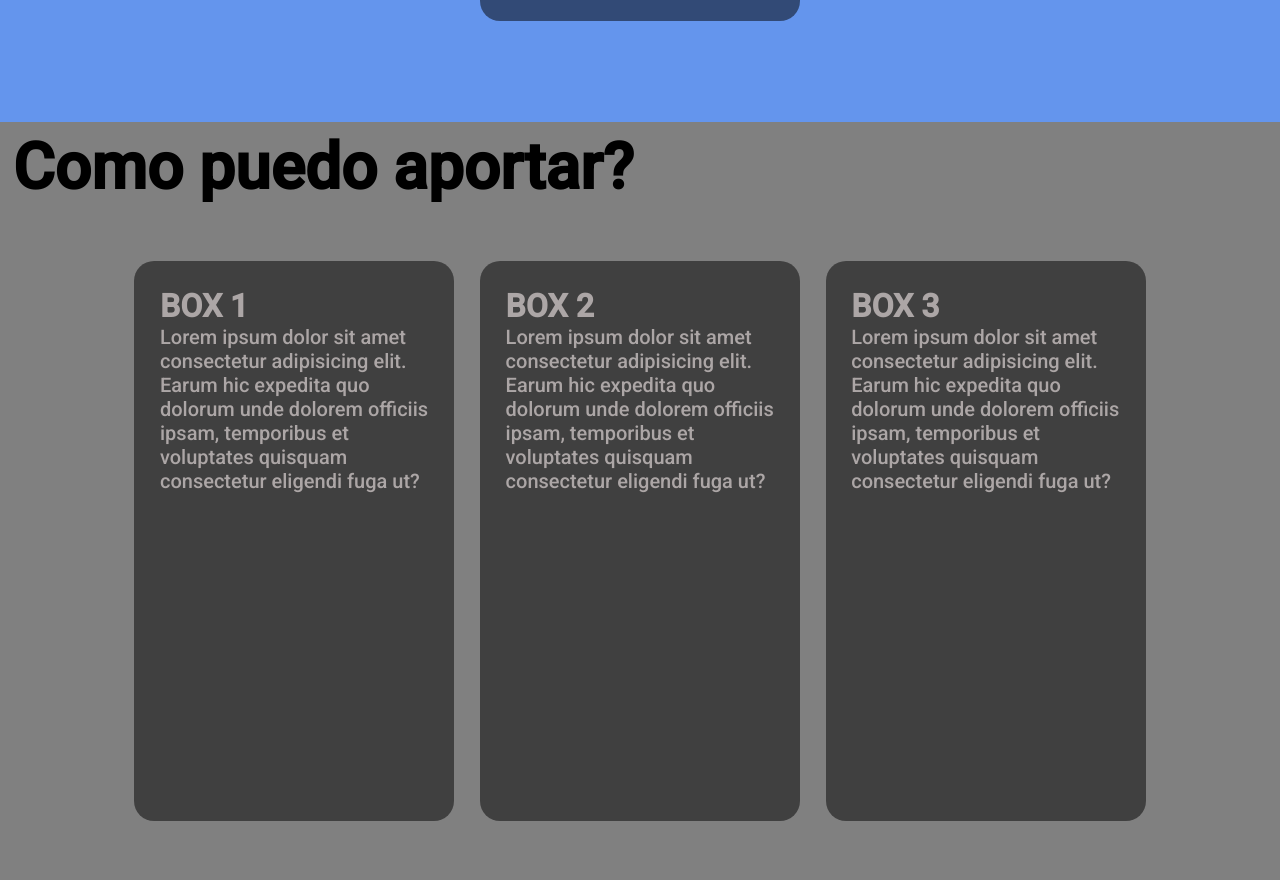
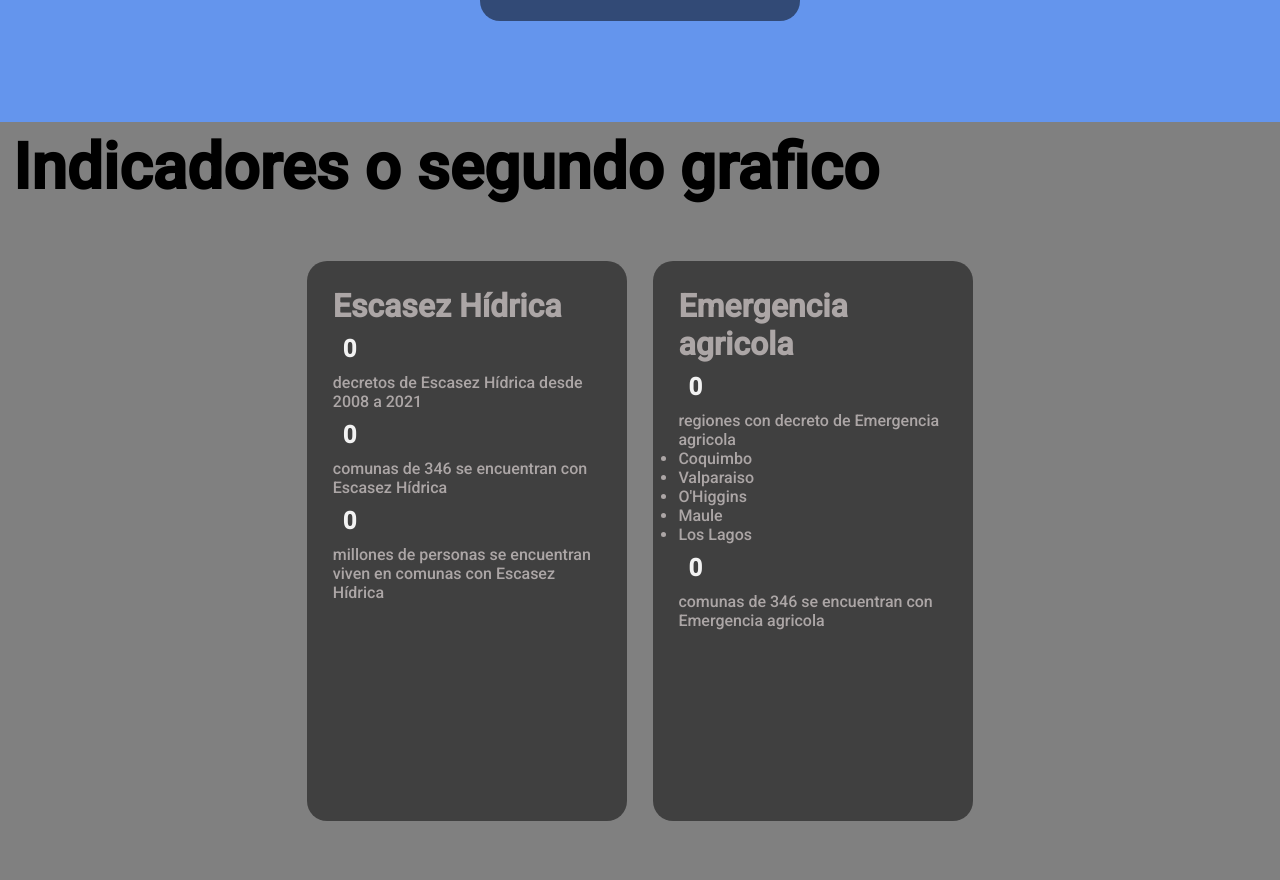
Before and after one commit to pensamientovisual/grupo2-2021-2, a plain HTML site: page index.html in a window 1280 px wide. Shown: the part 1478-2358 px from the top of the page. Drawn offline with nearby package versions, Linux system fonts and the light colour scheme.

Commit message:
Info + indicadores

```diff
--- a/css/styles_2.css
+++ b/css/styles_2.css
@@ -127,6 +127,8 @@ button {
 }
 
 .box{
+    display: flex;
+    flex-direction: column;
     float: left;
     padding: 2vw;
     margin: auto 1vw;
@@ -141,3 +143,14 @@ button {
 .box p {
     font-size: 1.25rem;
 }
+
+
+
+.counter {
+    display: block;
+    font-size: 24px;
+    color: #f2f2f2;
+    padding: 10px;
+    font-weight: 600;
+    width: 50px;
+  }
--- a/index.html
+++ b/index.html
@@ -79,33 +79,77 @@
         <div class="centrar cajas">
             <div class="box">
                 <h2>BOX 1</h2>
-                <P>Lorem</P>
+                <p>Lorem</p>
             </div>
         </div>
     </section>
 
     <section class="seccion3" id="seccion3">
+        <h1>Indicadores o segundo grafico </h1>
+        <div class="centrar cajas">
+            <div class="box">
+                <h2>Escasez Hídrica</h2>
+                <div class="counter" data-target="184">0</div>
+                <div class="text"> decretos de Escasez Hídrica desde 2008 a 2021</div>
+
+                <div class="counter" data-target="168">0 </div>
+                <div class="text"> comunas de 346 se encuentran con Escasez Hídrica </div>
+
+                <div class="counter" data-target="6248047">0  </div>
+                <div class="text"> millones de personas se encuentran viven en comunas con Escasez Hídrica </div>
+
+            </div>
+            <div class="box">
+                <h2>Emergencia agricola </h2>
+                <div class="counter" data-target="5">0</div>
+                <div class="text"> regiones con decreto de Emergencia agricola</div>
+                <ul>
+                    <li>Coquimbo</li>
+                    <li>Valparaiso</li>
+                    <li>O'Higgins</li>
+                    <li>Maule</li>
+                    <li>Los Lagos </li>
+                </ul>
+
+
+                <div class="counter" data-target="146">0</div>
+                <div class="text"> comunas de 346 se encuentran con Emergencia agricola </div>
+            </div>
+        </div>
+    </section>
+
+    <section class="seccion4" id="seccion4">
         <h1>Como puedo aportar?</h1>
         <div class="centrar cajas">
             <div class="box">
-                <h2>BOX 1</h2>
-                <P>Lorem ipsum dolor sit amet consectetur adipisicing elit. Earum hic expedita quo dolorum unde
-                    dolorem
-                    officiis ipsam, temporibus et voluptates quisquam consectetur eligendi fuga ut?</P>
+                <h2>Evita el despilfarro de agua</h2>
+                <p>Las acciones individuales pueden contribuir enormemente a mermar este problema, evitar el despilfarro de agua, controlar su consumo o su reutilización es clave para garantizar el cuidado del agua.</p>
+                <ul>
+                    <li>Utiliza sistemas de control del agua en el inodoro</li>
+                    <li>Utiliza la lavadora con carga completa y pon el lavavajillas solo cuando esté lleno.</li>
+                    <li>Cierra el grifo mientras te lavas las manos o dientes, mientras te afeitas o aplicas shaampon y/o jabon de ducha</li>
+                </ul>
             </div>
             <div class="box">
-                <h2>BOX 2</h2>
-                <P>Lorem ipsum dolor sit amet consectetur adipisicing elit. Earum hic expedita quo dolorum unde
-                    dolorem
-                    officiis ipsam, temporibus et voluptates quisquam consectetur eligendi fuga ut?</P>
+                <h2>Cuidar el agua</h2>
+                <p>No contaminar el agua es también resulta esencial para el tratamientos de aguas, reutilización y aprovechamiento.</p>
+                <ul>
+                    <li>Nunca utilices el inodoro como papelera, no consiguen degradarse antes de llegar a las depuradoras.</li>
+                    <li>Eliminar el vertimiento y minimizar la emisión de productos químicos y materiales peligrosos</li>
+                    <li>No eches el aceite por el wáter ni por el lavabo, los medicamentos tambien puede ser altamente contaminantes</li>
+                </ul>
             </div>
             <div class="box">
-                <h2>BOX 3</h2>
-                <P>Lorem ipsum dolor sit amet consectetur adipisicing elit. Earum hic expedita quo dolorum unde
-                    dolorem
-                    officiis ipsam, temporibus et voluptates quisquam consectetur eligendi fuga ut?</P>
+                <h2>Nuevo ciclo del agua </h2>
+                <p>Dar un segundo uso al agua que utilizamos es una practica excelente para cuidar el agua y nuestro bolsillo</p>
+                <ul>
+                    <li>Reutilizar el agua del lavamanos y la utilizada en la cocina.</li>
+                    <li>Colectar agua desde la lluvia y/o neblina. </li>
+                    <li>Tener sistemas de regadios que aprovechen al maximo el agua</li>
+                </ul>
             </div>
         </div>
+
     </section>
 
     <div class="navegacion">
@@ -118,6 +162,9 @@
         <a href="#seccion3">
             <button>Sección3</button>
         </a>
+        <a href="#seccion4">
+            <button>Sección4</button>
+        </a>
     </div>
 </body>
 
--- a/js/javascript_2.js
+++ b/js/javascript_2.js
@@ -12,7 +12,25 @@ let dataprecipitacion = {
 let eje = [1990, 1991, 1992, 1993, 1994, 1995, 1996, 1997, 1998, 1999, 2000, 2001, 2002, 2003, 2004, 2005, 2006, 2007, 2008, 2009, 2010, 2011, 2012, 2013, 2014, 2015, 2016, 2017, 2018, 2019, 2020]
 
 
+const counters = document.querySelectorAll("span"); // Problema -> Vacio
+console.log(counters);
+const speed = 200;
+counters.forEach(counter => {
+  const updateCount = () => {
+    const target = +counter.getAttribute('data-target');
+    const count = +counter.innerText;
 
+    const inc = target / speed;
+
+    if (count < target) {
+      count.innerText = count + inc;
+      setTimeout(updateCount, 1)
+    } else {
+      count.innerText = target;
+    }
+  }
+  updateCount();
+});
 
 
 var data = {
```
